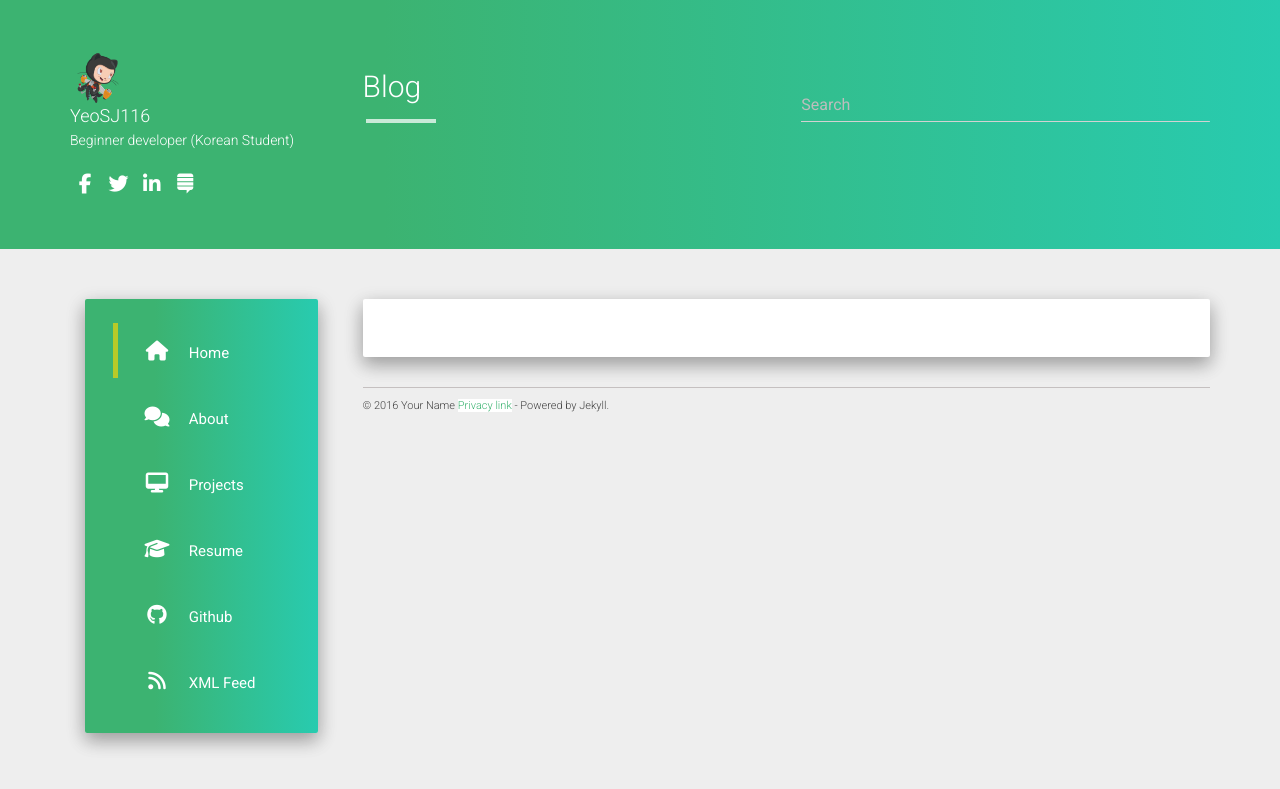
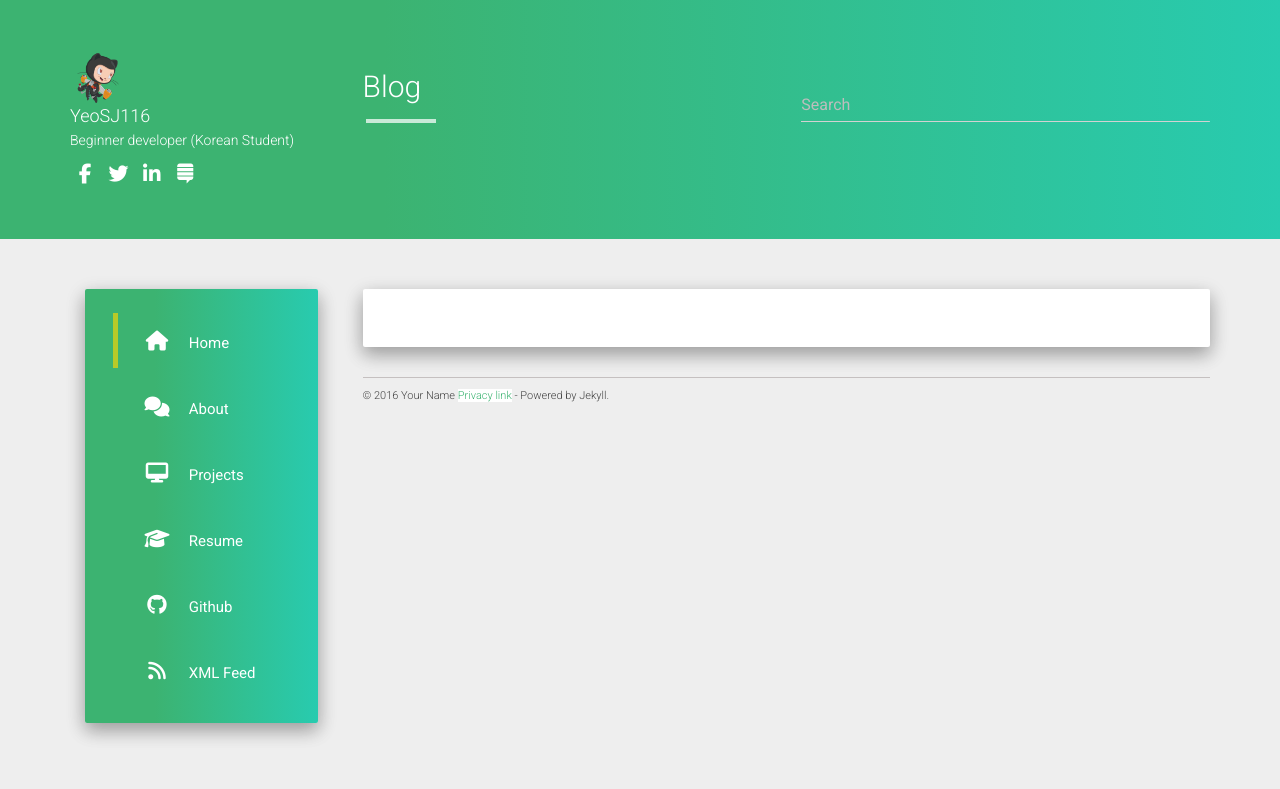
Before and after one commit to YeoSJ116/YeoSJ116.github.io, a Jekyll site: the page built from index.html, in a window 1280 px wide. Shown: the top 789 px of the page. Built offline with Jekyll 4.4.1, drawn with Linux system fonts in a browser that asks for light colours; nearby versions of some CDN libraries; the list of posts is cut into pages by our own code.

Commit message:
Update main.css

```diff
--- a/static/css/main.css
+++ b/static/css/main.css
@@ -51,7 +51,7 @@ p.info a {
     height:auto;
 }
 .social-icons {
-    margin:20px 0 0;
+    margin:10px 0 0;
 }
 .icon {
     background:transparent;
```
